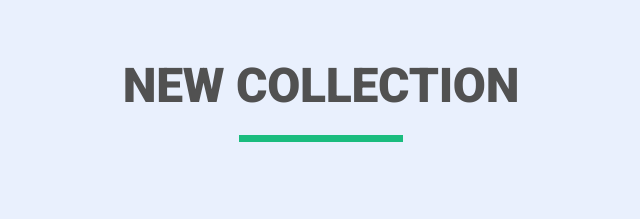
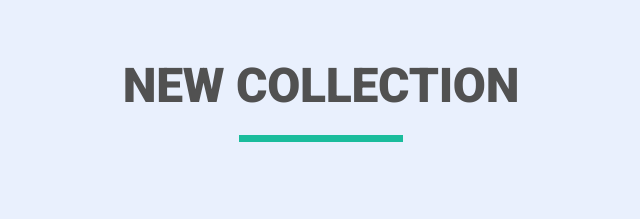
Before and after one commit to Serzh108/goit-fe-course, a plain HTML site: page html-css/module-05/index.html in a window 1280 px wide. Shown: the part 722-941 px from the top of the page, 319-959 px from the left. Drawn offline with nearby package versions, Linux system fonts and the light colour scheme.

Commit message:
module-05 correct color

```diff
--- a/html-css/module-05/css/styles.css
+++ b/html-css/module-05/css/styles.css
@@ -1,5 +1,5 @@
 :root {
-  --main-color: rgba(26, 188, 126, 1);
+  --main-color: rgba(26, 188, 156, 1);
 }
 
 html {
```
